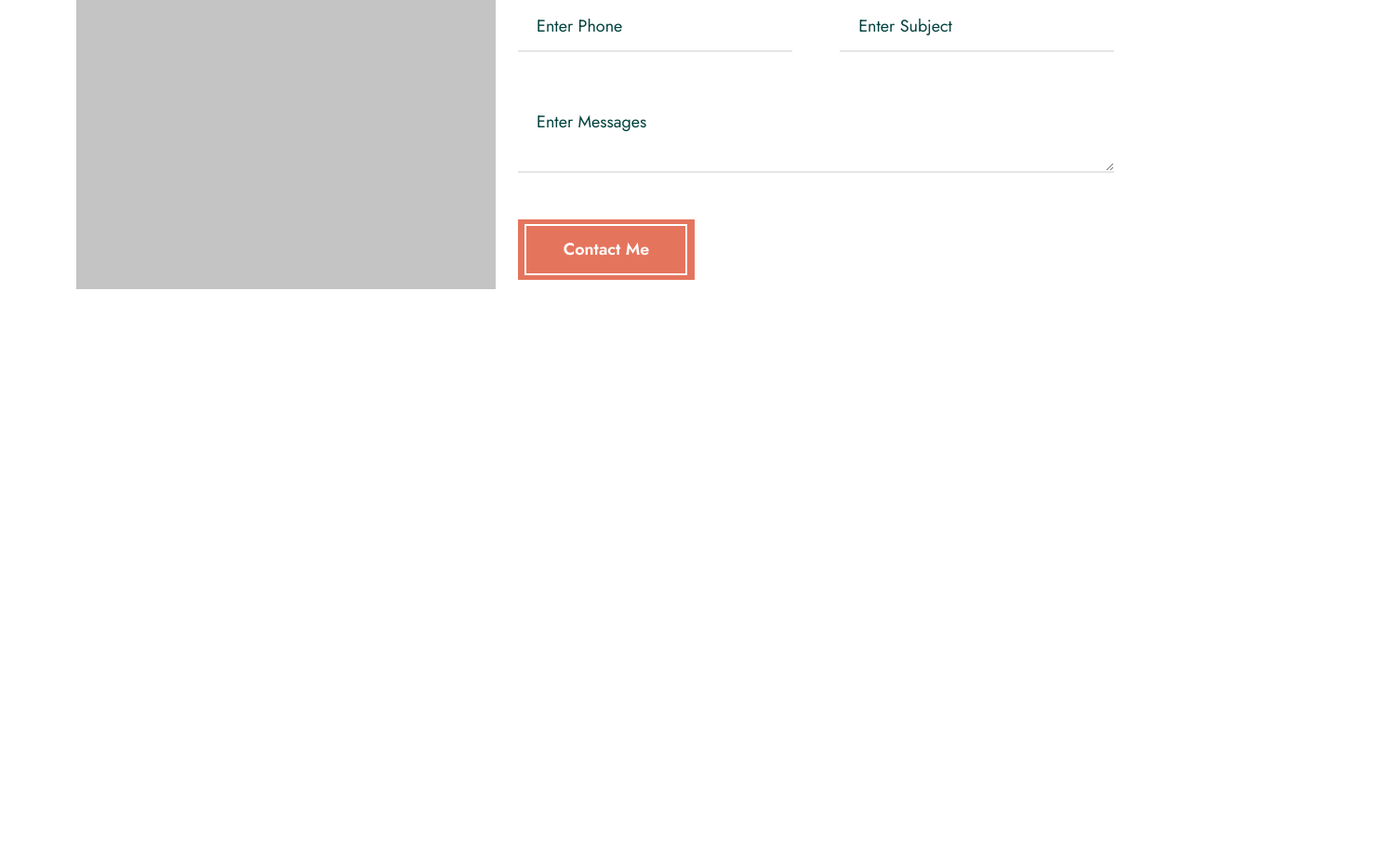
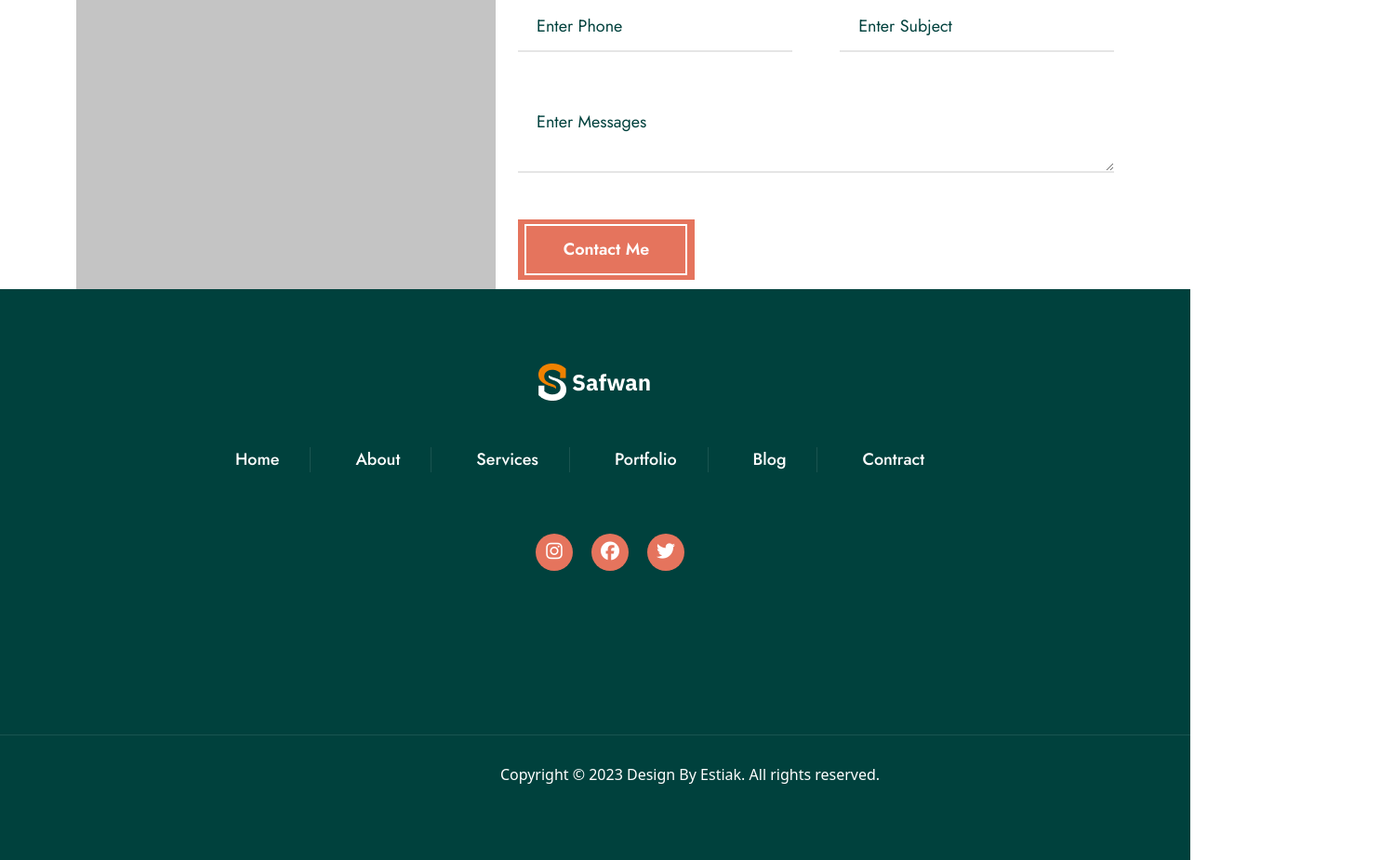
Before and after one commit to sajibkhandev/Safwan_2403, a plain HTML site: page index.html in a window 1280 px wide. Shown: the part 5431-6356 px from the top of the page at 93% size, 1484 px wide, since content can reach past the window. Before the commit the page ends 5742 px from the top, so only its background shows below. Drawn offline with Linux system fonts and the light colour scheme.

Commit message:
footer done

```diff
--- a/css/style.css
+++ b/css/style.css
@@ -554,3 +554,63 @@ font-family: "Jost", sans-serif;
 /* ==========================
    Contact end
 ============================= */
+/* ==========================
+   Footer start
+============================= */
+.footer{
+    background: #00413D;
+    padding: 80px 0px;
+    text-align: center;
+}
+.footer .ulOne ul{
+    font-weight: 500;
+    font-size: 18px;
+    color: #fff;
+    font-family: "Jost", sans-serif;
+    padding: 50px 0px;
+}
+.footer .ulOne ul li{
+    border-right: 1px solid rgba(255, 255, 255,0.10);
+    padding-right: 33px;
+}
+.footer .ulOne ul .lastLI{
+    border-right:0;
+
+}
+.footer .ulTwo ul{
+    column-gap: 20px;
+}
+.footer .ulTwo li{
+    width: 40px;
+    height: 40px;
+    line-height: 40px;
+    background: #E5745D;
+    border-radius: 50%;
+    color: #fff;
+
+
+
+
+}
+.footer .ulTwo li i{
+   font-size: 20px;
+
+
+
+
+}
+
+.copy p{
+
+    text-align: center;
+    border-top: 1px solid rgba(255, 255, 255,0.10);
+    padding-top: 30px;
+    width: 1484px;
+    margin: 0 auto;
+    color: white;
+
+}
+
+/* ==========================
+   Footer end
+============================= */
--- a/index.html
+++ b/index.html
@@ -448,6 +448,44 @@
            Contact part end
      =========================== -->
 
+    <!-- ========================
+           Footer part start
+     =========================== -->
+
+     <section class="footer">
+        <div class="container">
+            <img src="./images/footerLogo.png" alt="">
+           <div class="ulOne">
+            <ul class="d-flex gap-5 justify-content-center">
+                <li>Home</li>
+                <li>About</li>
+                <li>Services</li>
+                <li>Portfolio</li>
+                <li>Blog</li>
+                <li class="lastLI">Contract</li>
+            </ul>
+           </div>
+           <div>
+            <div class="ulTwo">
+                <ul class="d-flex justify-content-center align-items-center">
+                    <li><i class="fa-brands fa-instagram"></i></li>
+                    <li><i class="fa-brands fa-facebook"></i></li>
+                    <li><i class="fa-brands fa-twitter"></i></li>
+                </ul>
+            </div>
+           </div>
+        </div>
+     </section>
+     <section class="footer copy">
+
+        <p>Copyright © 2023 Design By Estiak. All rights reserved.</p>
+
+     </section>
+
+    <!-- ========================
+           Footer part end
+     =========================== -->
+
 
     <script src="js/bootstrap.bundle.min.js"></script>
 
```
Also changed, not shown: images/footerLogo.png (added).
